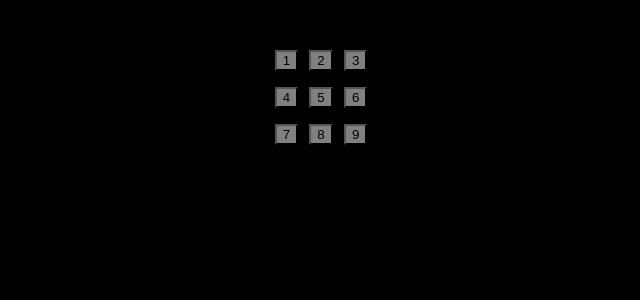
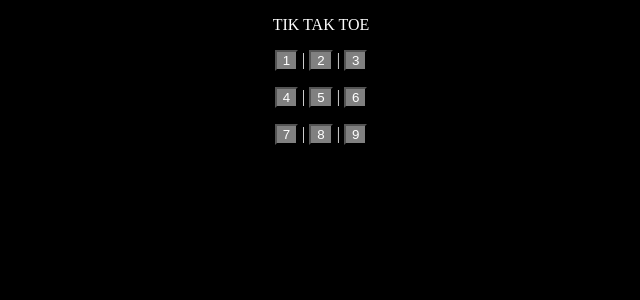
Before and after one commit to 78987654945/websitecopy, a PHP site: page / in a window 1280 px wide. Shown: the top 300 px of the page, without its empty margins (319-959 px from the left). Run offline with PHP 8.4, Linux system fonts and the light colour scheme.

Commit message:
Add files via upload

```diff
--- a/index.html
+++ b/index.html
@@ -4,6 +4,7 @@
   <p id="2"> <button style="background-color:grey;" onclick="myFunction(this, 'red')"> 1 </button> | <button style="background-color:grey;" onclick="myFunction(this, 'red')"> 2 </button> | <button style="background-color:grey;" onclick="myFunction(this, 'red')"> 3 </button> </p>
   <p id="3"> <button style="background-color:grey;" onclick="myFunction(this, 'red')"> 4 </button> | <button style="background-color:grey;" onclick="myFunction(this, 'red')"> 5 </button> | <button style="background-color:grey;" onclick="myFunction(this, 'red')"> 6 </button> </p>
   <p id="4"> <button style="background-color:grey;" onclick="myFunction(this, 'red')"> 7 </button> | <button style="background-color:grey;" onclick="myFunction(this, 'red')"> 8 </button> | <button style="background-color:grey;" onclick="myFunction(this, 'red')"> 9 </button> </p>
+
   <script src="main.js"></script>
   <link rel="stylesheet" href="mystyle.css">
 </html>
--- a/mystyle.css
+++ b/mystyle.css
@@ -6,3 +6,19 @@ body {
     color: black;
     margin-left: 20px;
   }
+
+  button {
+
+
+    color: white;
+
+
+  }
+
+  p {
+
+
+    color: white;
+
+
+  }
```
